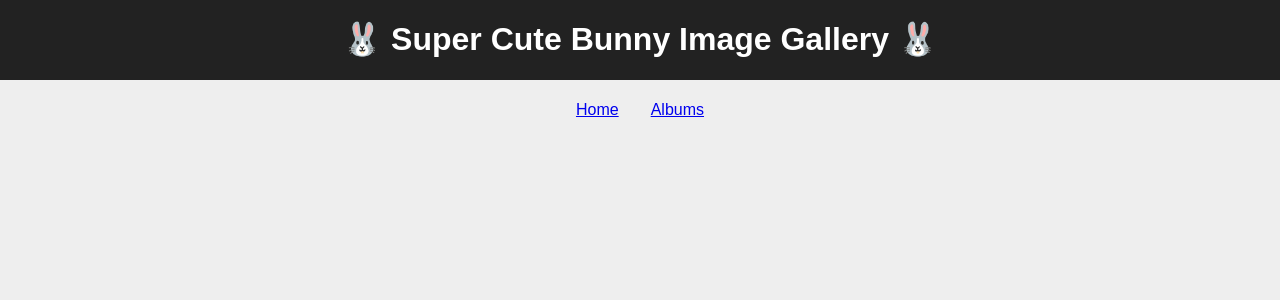
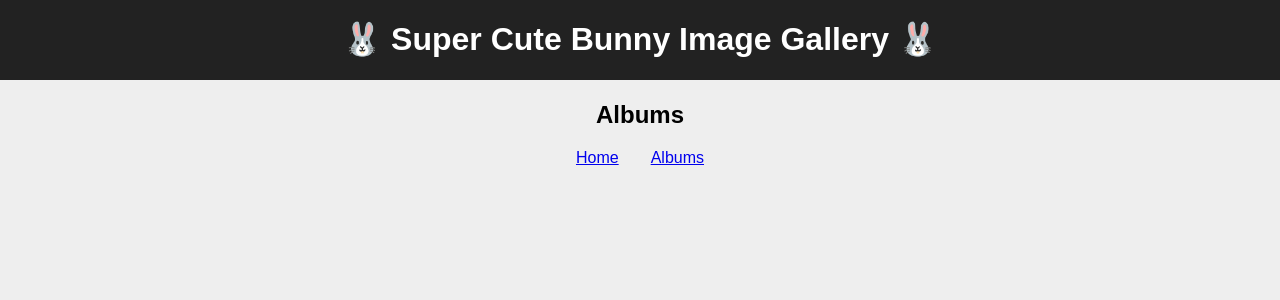
Before and after one commit to themarquisdesheric/image-gallery, a React (Create React App) app in the folder app/: page /albums in a window 1280 px wide. Shown: the top 300 px of the page. Built offline with nearby package versions, Linux system fonts and the light colour scheme.

Commit message:
Router working; created Albums component

```diff
--- a/app/src/App.js
+++ b/app/src/App.js
@@ -4,8 +4,9 @@ import dataApi from './dataApi';
 import AppHeader from './components/AppHeader';
 import Nav from './components/Nav';
 import Home from './components/Home';
-import ViewSelector from './components/ViewSelector';
-import AddImage from './components/AddImage';
+import Albums from './components/Albums';
+// import ViewSelector from './components/ViewSelector';
+// import AddImage from './components/AddImage';
 import './App.css';
 
 class App extends Component {
@@ -52,7 +53,9 @@ class App extends Component {
         <div className="App">
           <AppHeader />
           <Route exact path="/" component={Home} />
+          <Route path="/albums" component={Albums} />
           <Nav />
+
           {/*<ViewSelector data={images}
             onDelete={this.handleDelete}
           />*/}
--- /dev/null
+++ b/app/src/components/Albums.js
@@ -0,0 +1,10 @@
+import React, { Component } from 'react';
+import { Link } from 'react-router-dom';
+
+export default class Albums extends Component {
+  render() {
+    return (
+      <h2>Albums</h2>
+    );
+  }
+}
```
